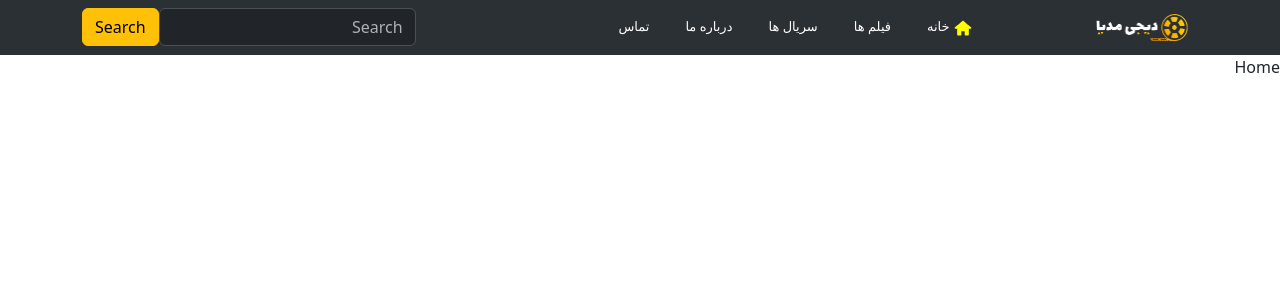
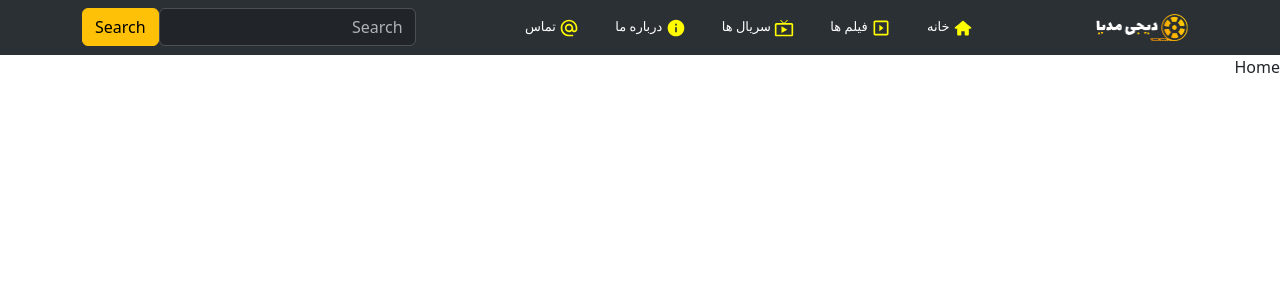
Before and after one commit to MohamadTdn/digimovieswithreactjs, a React (Create React App) app: page / in a window 1280 px wide. Shown: the top 300 px of the page. Built offline with nearby package versions, Linux system fonts and the light colour scheme.

Commit message:
complete navbar component

```diff
--- a/package.json
+++ b/package.json
@@ -3,6 +3,10 @@
   "version": "0.1.0",
   "private": true,
   "dependencies": {
+    "@emotion/react": "^11.11.4",
+    "@emotion/styled": "^11.11.5",
+    "@mui/icons-material": "^5.15.20",
+    "@mui/material": "^5.15.20",
     "@testing-library/jest-dom": "^5.17.0",
     "@testing-library/react": "^13.4.0",
     "@testing-library/user-event": "^13.5.0",
--- a/src/Components/NavMenu/NavMenu.js
+++ b/src/Components/NavMenu/NavMenu.js
@@ -1,7 +1,11 @@
 import React from 'react'
 import { Container, Nav, Navbar, Form, Button } from 'react-bootstrap'
 import { NavLink } from 'react-router-dom'
-import { TiHome } from "react-icons/ti";
+import { TiHome ,} from "react-icons/ti";
+import SlideshowIcon from '@mui/icons-material/Slideshow';
+import LiveTvIcon from '@mui/icons-material/LiveTv';
+import InfoIcon from '@mui/icons-material/Info';
+import AlternateEmailIcon from '@mui/icons-material/AlternateEmail';
 import './NavMenu.css'
 
 export default function NavMenu() {
@@ -18,16 +22,16 @@ export default function NavMenu() {
               <Nav.Link><TiHome /> خانه </Nav.Link>
             </NavLink>
             <NavLink to='/movies'>
-              <Nav.Link>فیلم ها</Nav.Link>
+              <Nav.Link> <SlideshowIcon/> فیلم ها</Nav.Link>
             </NavLink>
             <NavLink to='/series'>
-              <Nav.Link>سریال ها</Nav.Link>
+              <Nav.Link> <LiveTvIcon/> سریال ها</Nav.Link>
             </NavLink>
             <NavLink to='/about'>
-              <Nav.Link>درباره ما</Nav.Link>
+              <Nav.Link> <InfoIcon/> درباره ما</Nav.Link>
             </NavLink>
             <NavLink to='/contact'>
-              <Nav.Link>تماس</Nav.Link>
+              <Nav.Link> <AlternateEmailIcon/> تماس</Nav.Link>
             </NavLink>
           </Nav>
           <Form className="d-flex">
```
Also changed, not shown: 1 other file (tests, documents, lock files or other folders).
